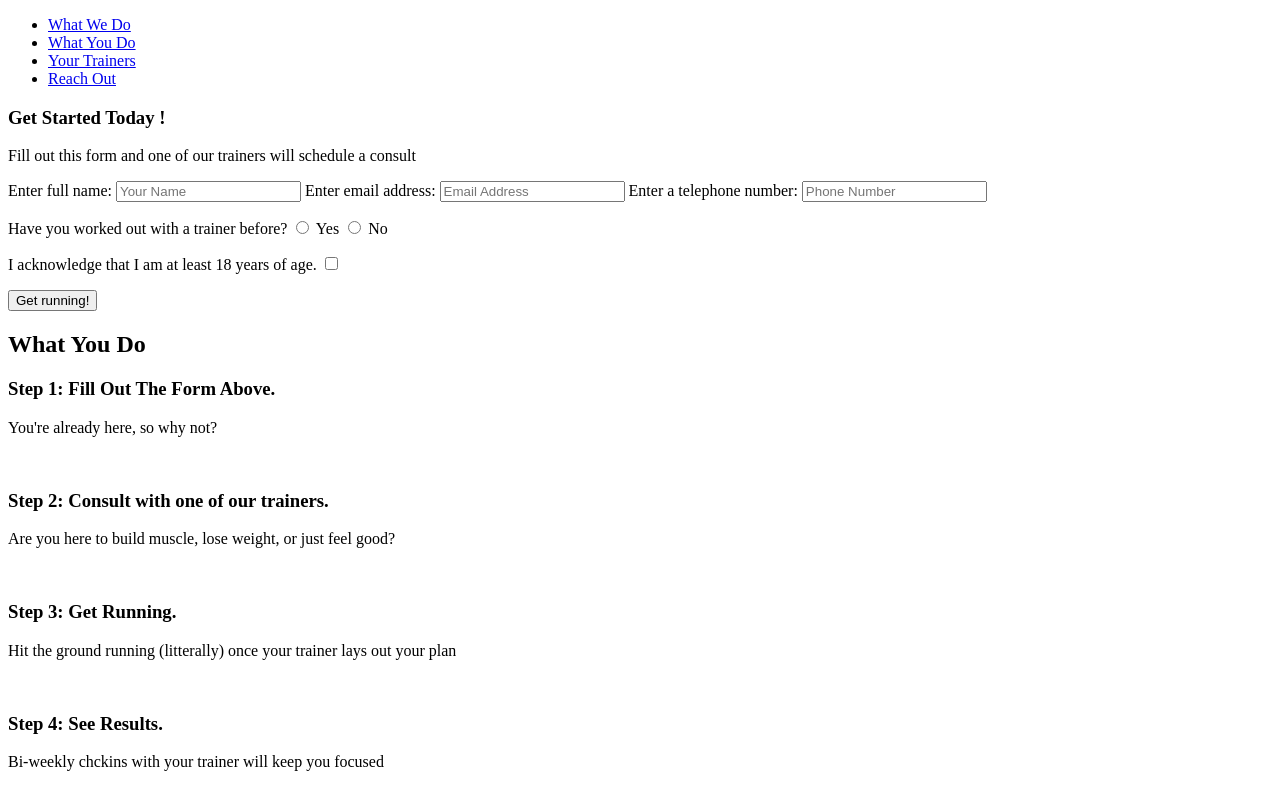
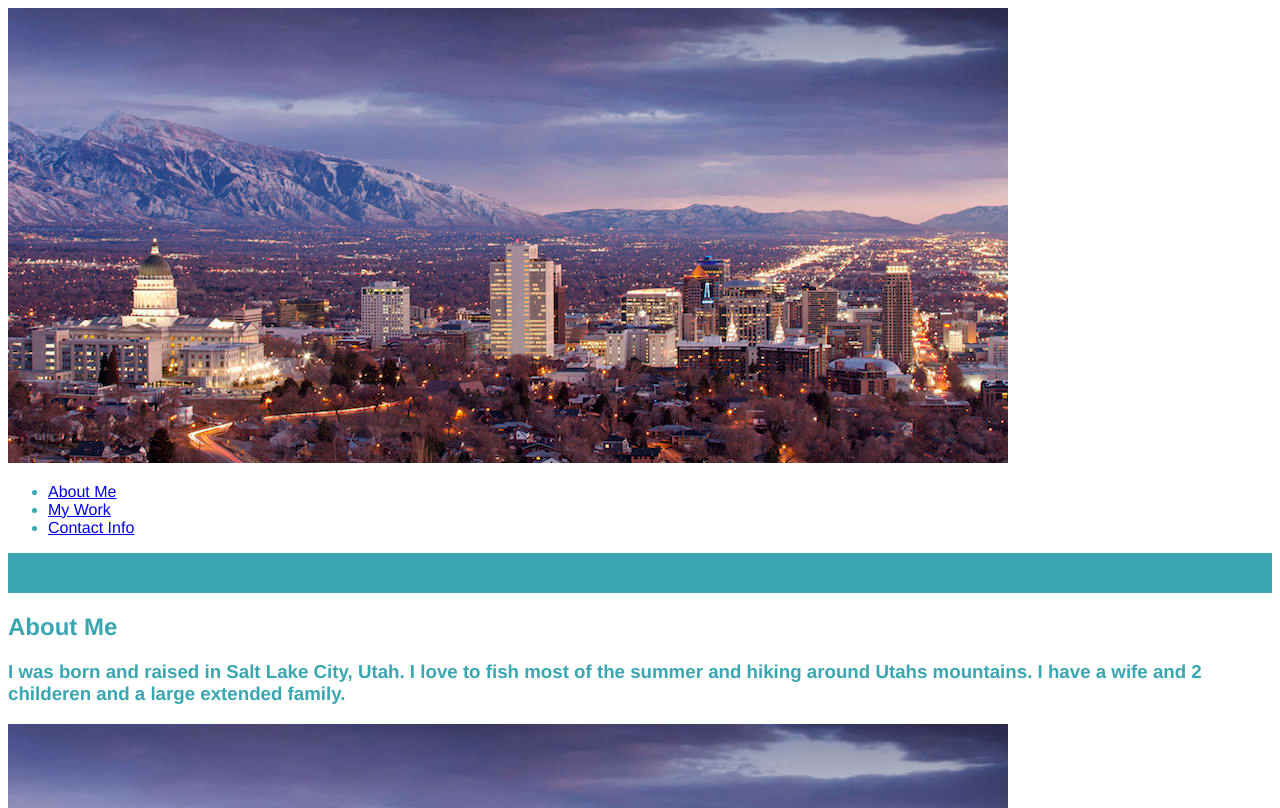
Before and after one commit to Cokerlund/Professional-Portfolio, a plain HTML site: page index.html in a window 1280 px wide. Shown: the top 808 px of the page. Drawn offline with Linux system fonts and the light colour scheme.

Commit message:
cleaned up skeleton

```diff
--- a/index.html
+++ b/index.html
@@ -1,92 +1,64 @@
 <!DOCTYPE html>
 <html>
     <head>
-        <meta charset="utf-8">
+        <meta charset="UTF-8">
         <meta http-equiv="X-UA-Compatible" content="IE=edge">
-        <title></title>
+        <title>Colby Okerlund</title>
         <meta name="description" content="">
         <meta name="viewport" content="width=device-width, initial-scale=1">
         <link rel="stylesheet" href="./style.css">
+
+        <img src="/Images/Cityscapes_Skyline_AdamBarker_2443_Edit_f94de923-b0d4-4c46-bb0d-d31083ca904b.jpg" alt="" />
+
         <nav>
             <ul>
               <li>
-              <a href="#what-we-do">What We Do</a>
+              <a href="#About Me">About Me</a>
               </li>
               <li>
-              <a href="#what-you-do">What You Do</a>
+              <a href="#My Work">My Work</a>
               </li>
               <li>
-              <a href="#your-trainers">Your Trainers</a>
-              </li>
-              <li>
-              <a href="#reach-out">Reach Out</a>
+              <a href="#Contact Info">Contact Info</a>
               </li>
             </ul>
           </nav>
     </head>
 
+    <body>
+
+        <header>
+            <div class="logo">
+
+            </div>
+        </header>
+
+        <section class="">
+
+        </section>
 
 
-    <body>
-        <section class="hero">
-            <form>
-            <div class="contents">
-              <div class="hero-form">
-              <h3>Get Started Today !</h3>
-              <p>Fill out this form and one of our trainers will schedule a consult</p>
-
-                <label for="name">Enter full name:</label>
-                <input type="text" placeholder="Your Name" name="name" id="name" class="form-input">
-                <label for="email">Enter email address:</label>
-                <input type="text" placeholder="Email Address" name="email" id="email" class="form-input" />
-                <label for="phone">Enter a telephone number:</label>
-                <input type="text" placeholder="Phone Number" name="phone" id="phone" class/>
-                <p>
-                  Have you worked out with a trainer before?
-                  <input type="radio" name="trainer-confirm" id="trainer-yes" />
-                  <label for="trainer-yes">Yes</label>
-                  <input type="radio" name="trainer-confirm" id="trainer-no" />
-                  <label for="trainer-no">No</label>
-                </p>
-                <p>
-                  <label for="checkbox" >
-                  I acknowledge that I am at least 18 years of age.
-                  </label>
-                  <input type="checkbox" name="age-confirm" id="checkbox" />
-                </p>
-                <button type="submit">
-                Get running!
-                </button>
-            </form>
-          </section>
-
-
-        <section id ="what-you-do" class="steps">
-            <h2 class="section-title secondary-border">What You Do</h2>
+        <section id ="About Me" class="steps">
+            <h2 class="section-title secondary-border">About Me</h2>
 
             <div>
-              <h3>Step 1: <span>Fill Out The Form Above.</span></h3>
-             <p>You're already here, so why not?</p>
-             <img src="assets/Image/step-1.svg" alt="" />
+              <h3>I was born and raised in Salt Lake City, Utah. I love to fish most of the summer and hiking around Utahs mountains. I have a wife and 2 childeren and a large extended family. <span></span></h3>
+             <p></p>
+             <img src="/Images/Cityscapes_Skyline_AdamBarker_2443_Edit_f94de923-b0d4-4c46-bb0d-d31083ca904b.jpg" alt="" />
             </div>
 
             <div>
-              <h3>Step 2: Consult with one of our trainers.</h3>
-              <p>Are you here to build muscle, lose weight, or just feel good?</p>
-              <img src="assets/Image/step-2.svg" alt="" />
+              <h3>My Work</h3>
+              <p></p>
+              <img src="" alt="" />
             </div>
 
             <div>
-              <h3>Step 3: Get Running.</h3>
-              <p>Hit the ground running (litterally) once your trainer lays out your plan</p>
-              <img src="assets/Image/step-3.svg" alt="" />
+              <h3>Contact Info</h3>
+              <p></p>
+              <img src="" alt="" />
             </div>
 
-            <div>
-              <h3>Step 4: See Results.</h3>
-              <p>Bi-weekly chckins with your trainer will keep you focused</p>
-              <img src="assets/Image/step-4.svg" alt="" />
-            </div>
           </section>
     </body>
 </html>
--- a/style.css
+++ b/style.css
@@ -0,0 +1,14 @@
+  body {
+    font-family: Helvetica, Arial, sans-serif;
+  }
+
+  body {
+    color: #39a6b2;
+    font-family: Helvetica, Arial, sans-serif;
+  }
+
+  header {
+    padding: 20px 50px;
+    background-color: #39a6b2;
+    margin: 0px
+  }
```
Also changed, not shown: Images/Cityscapes_Skyline_AdamBarker_2443_Edit_f94de923-b0d4-4c46-bb0d-d31083ca904b.jpg (added).
